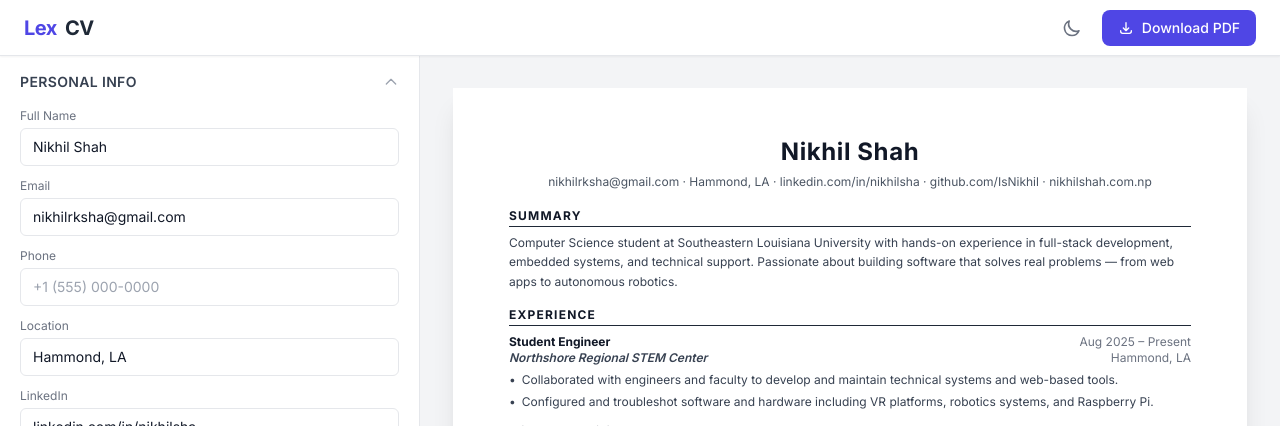
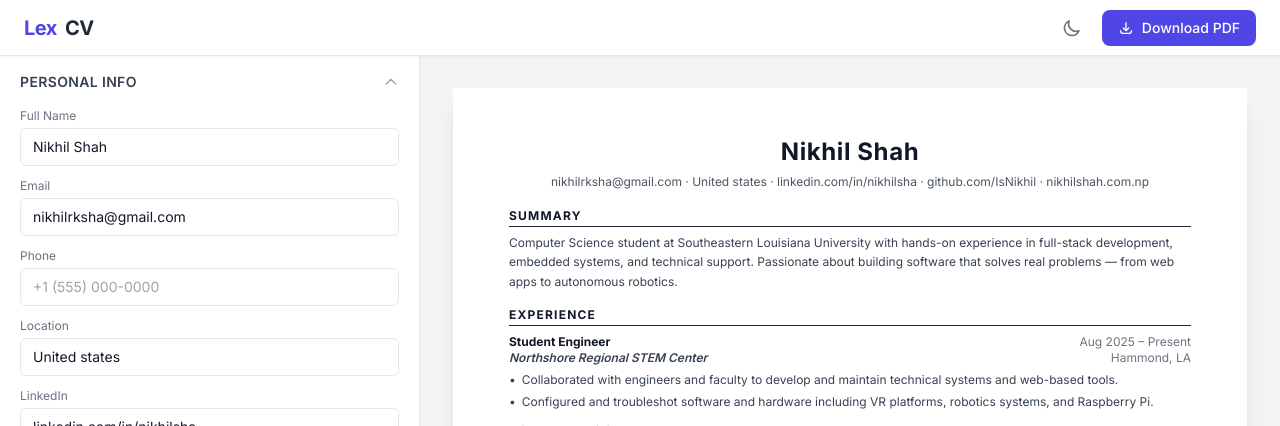
Before and after one commit to IsNikhil/LexCV, a Next.js app: page / in a window 1280 px wide. Shown: the top 426 px of the page. Built offline with nearby package versions, Linux system fonts and the light colour scheme.

Commit message:
edited sample data

```diff
--- a/src/app/data/sampleData.ts
+++ b/src/app/data/sampleData.ts
@@ -5,7 +5,7 @@ export const sampleResumeData: ResumeData = {
     name: "Nikhil Shah",
     email: "nikhilrksha@gmail.com",
     phone: "",
-    location: "Hammond, LA",
+    location: "United states",
     linkedin: "linkedin.com/in/nikhilsha",
     github: "github.com/IsNikhil",
     website: "nikhilshah.com.np",
```
